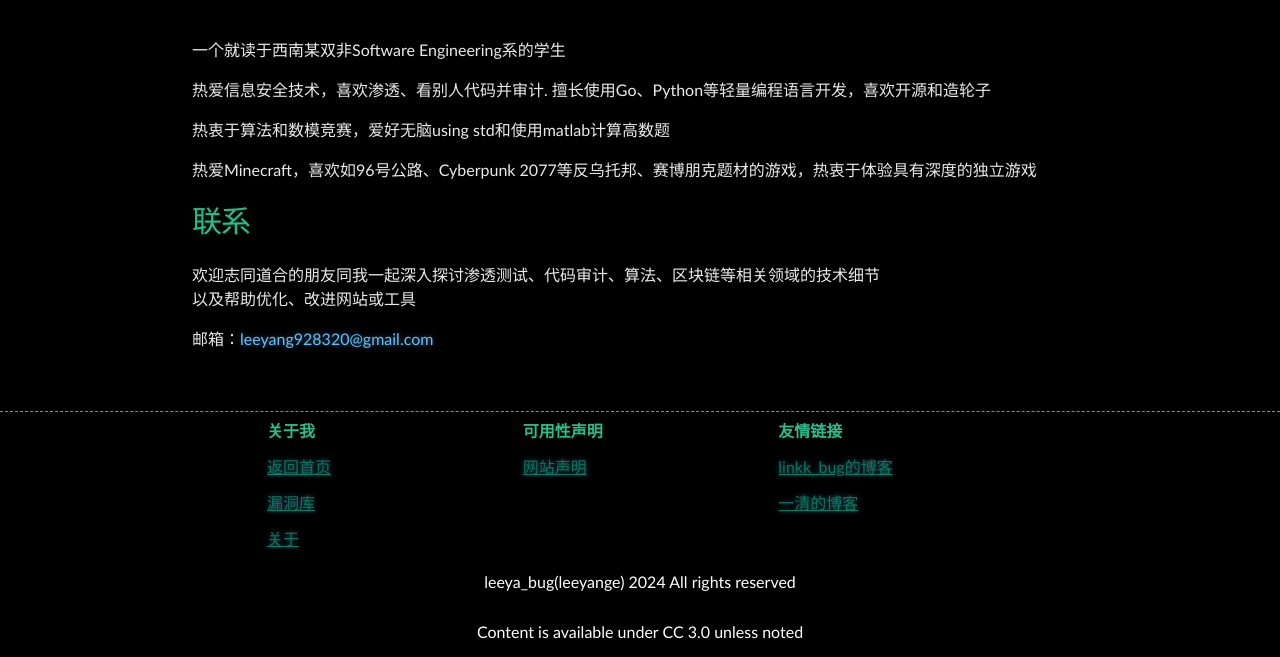
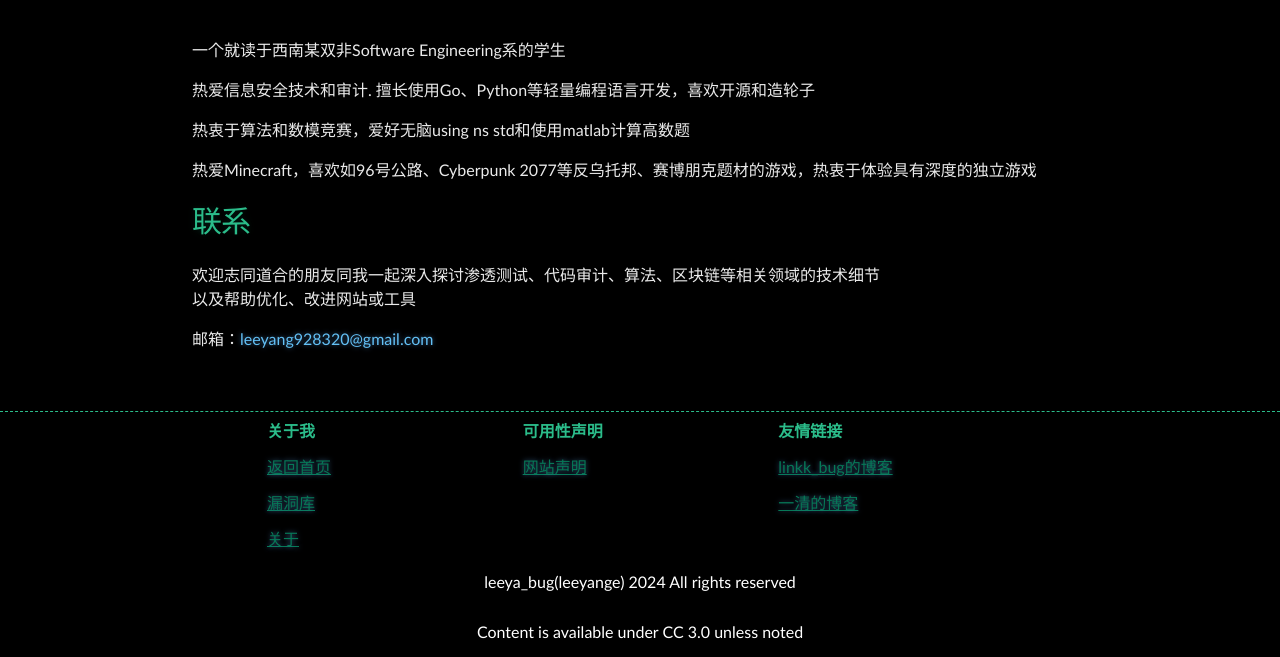
Before and after one commit to Leeyangee/leeyangee.github.io, a Jekyll site: the page built from about.md, in a window 1280 px wide. Shown: the part 439-1096 px from the top of the page. Built offline with Jekyll 4.4.1, drawn with Linux system fonts in a browser that asks for light colours.

Commit message:
Update about.md

```diff
--- a/about.md
+++ b/about.md
@@ -5,9 +5,9 @@ title: 关于
 
 一个就读于西南某双非Software Engineering系的学生
 
-热爱信息安全技术，喜欢渗透、看别人代码并审计. 擅长使用Go、Python等轻量编程语言开发，喜欢开源和造轮子
+热爱信息安全技术和审计. 擅长使用Go、Python等轻量编程语言开发，喜欢开源和造轮子
 
-热衷于算法和数模竞赛，爱好无脑using std和使用matlab计算高数题
+热衷于算法和数模竞赛，爱好无脑using ns std和使用matlab计算高数题
 
 热爱Minecraft，喜欢如96号公路、Cyberpunk 2077等反乌托邦、赛博朋克题材的游戏，热衷于体验具有深度的独立游戏
 
```
